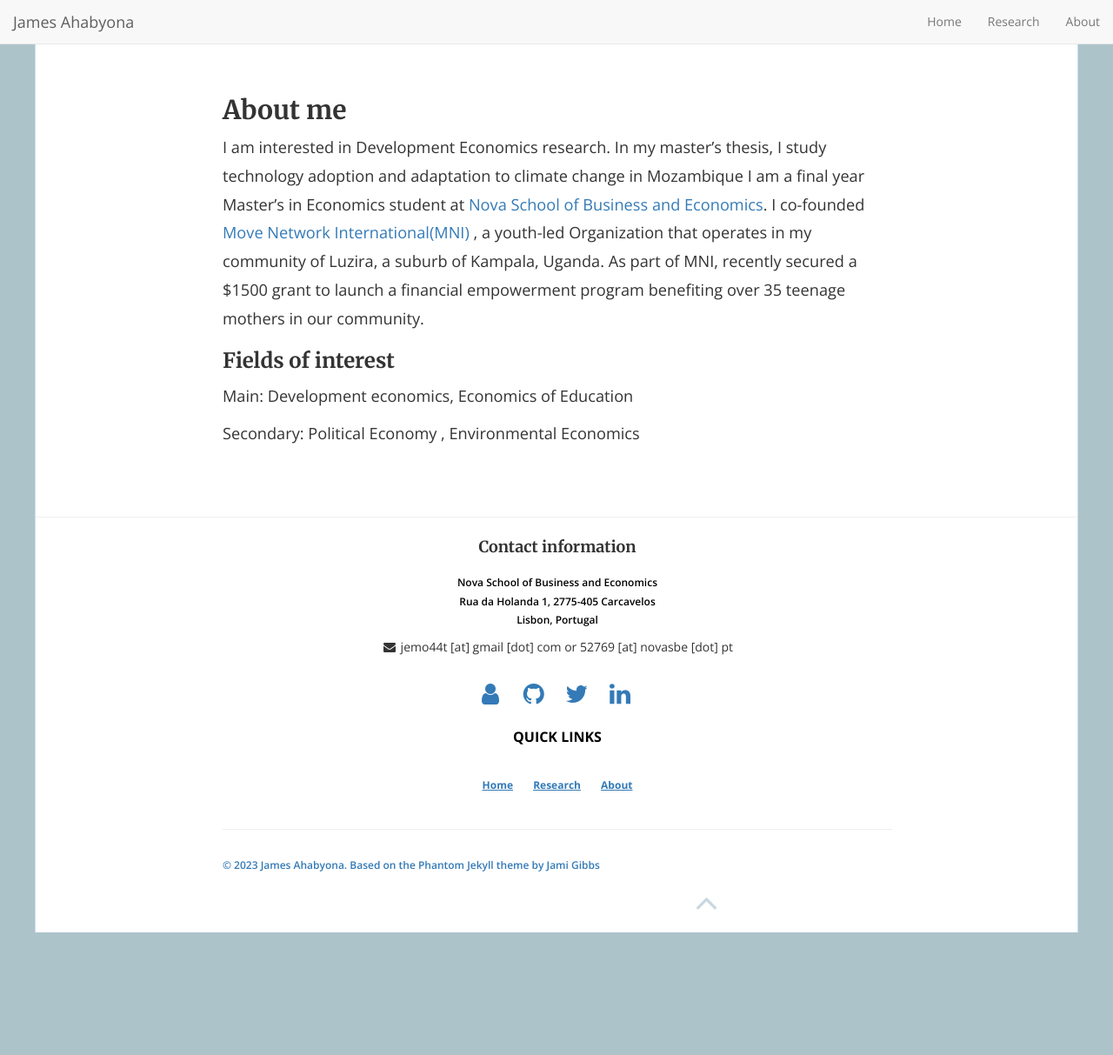
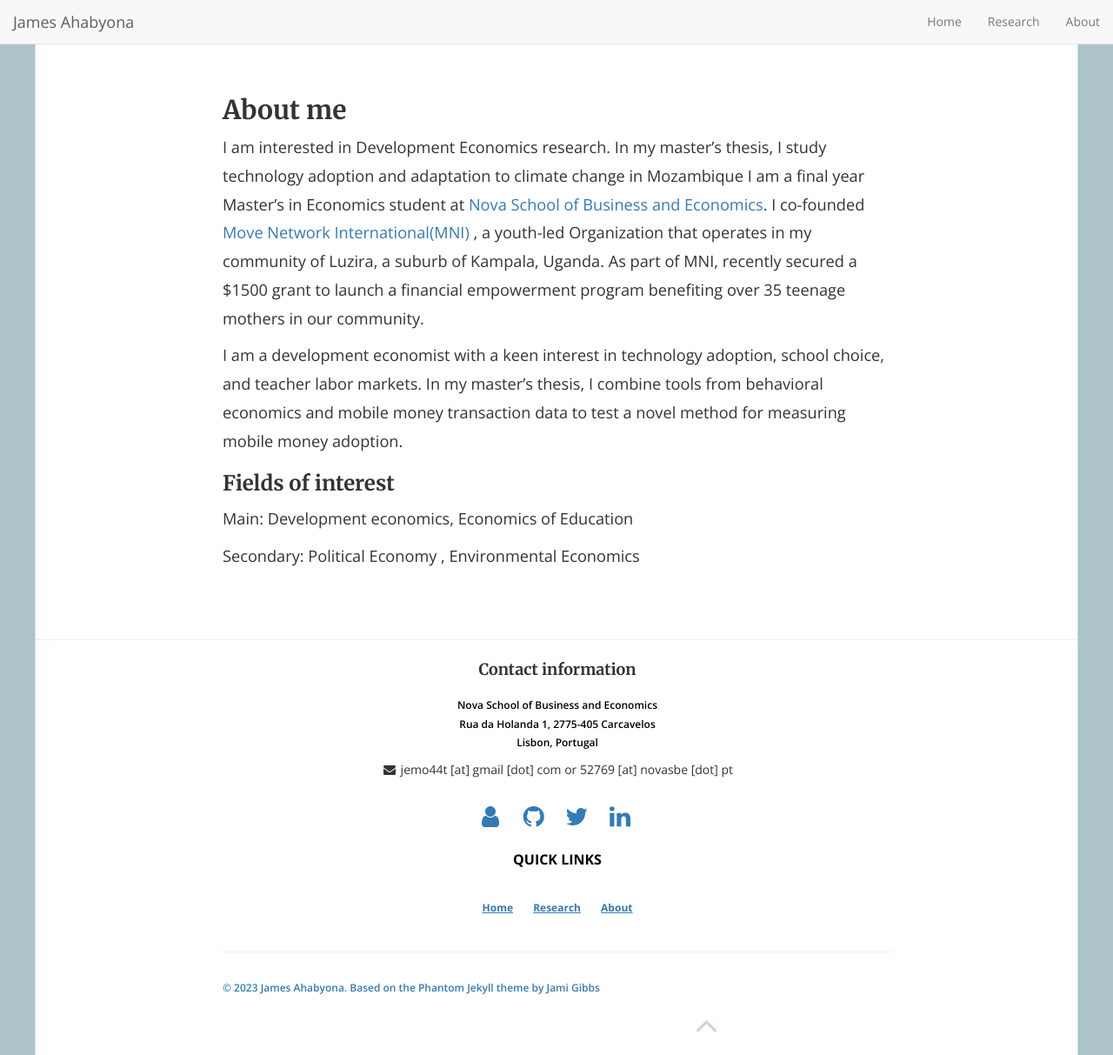
Before and after one commit to mariaelenaguer/mariaelenaguer.github.io, a Jekyll site: the page built from About.md, in a window 1280 px wide and 1213 px high. Shown: the whole window at 87% size. Built offline with Jekyll 4.4.1, drawn with Linux system fonts in a browser that asks for light colours; nearby versions of some CDN libraries.

Commit message:
Update About.md

```diff
--- a/About.md
+++ b/About.md
@@ -8,6 +8,9 @@ permalink: /About/
 I am interested in Development Economics research. In my master's thesis, I study technology adoption and adaptation to climate change in Mozambique I am a final year Master's in Economics student at [Nova School of Business and Economics](https://www.novasbe.unl.pt/en/programs/masters/economics/program).
 I co-founded  [Move Network International(MNI)](https://www.moveinternational.org/) , a youth-led Organization that operates in my community of  Luzira, a suburb of Kampala, Uganda. As part of MNI, recently secured a $1500 grant to launch a financial empowerment program benefiting over 35 teenage mothers in our community.
 
+I am a development economist with a keen interest in technology adoption, school choice, and teacher labor markets. In my master's thesis, I combine tools from behavioral economics and mobile money transaction data to test a novel method for measuring mobile money adoption.
+
+
 ### Fields of interest
 Main: Development economics, Economics of Education
 
```
